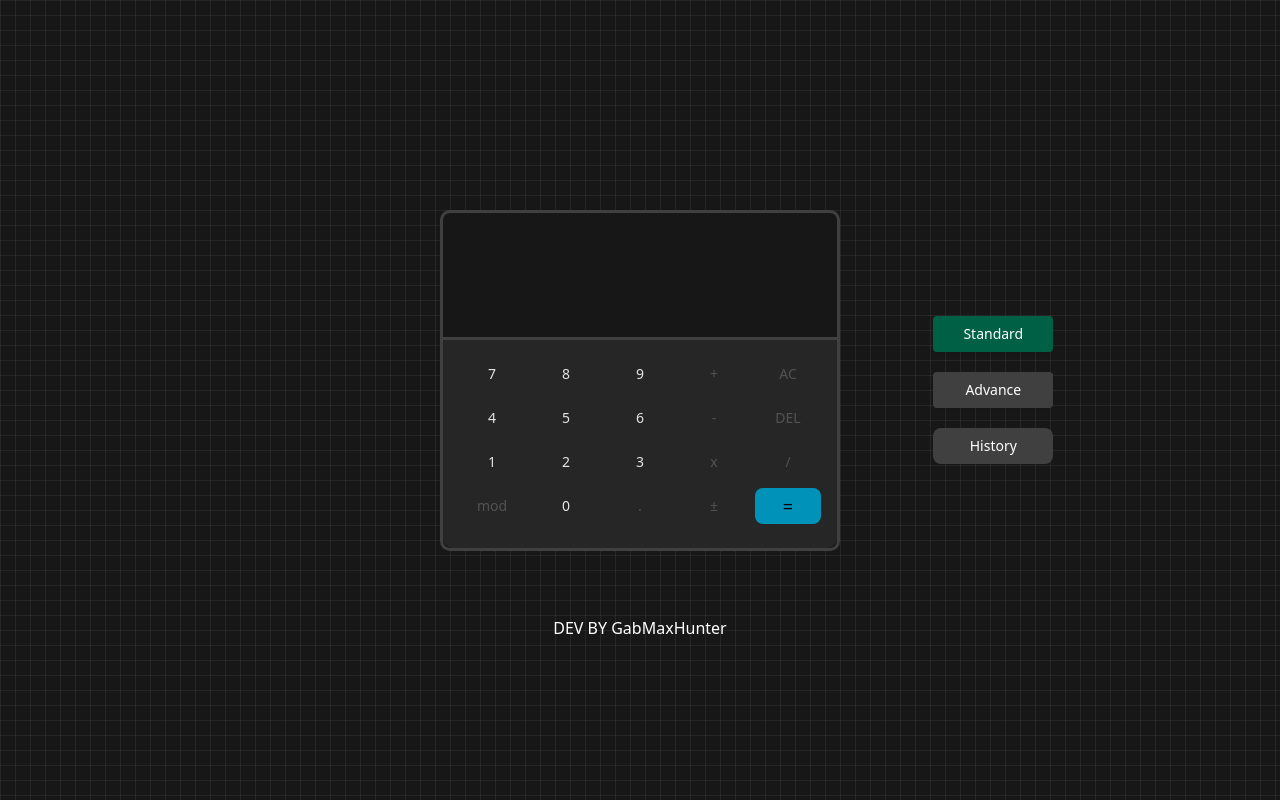
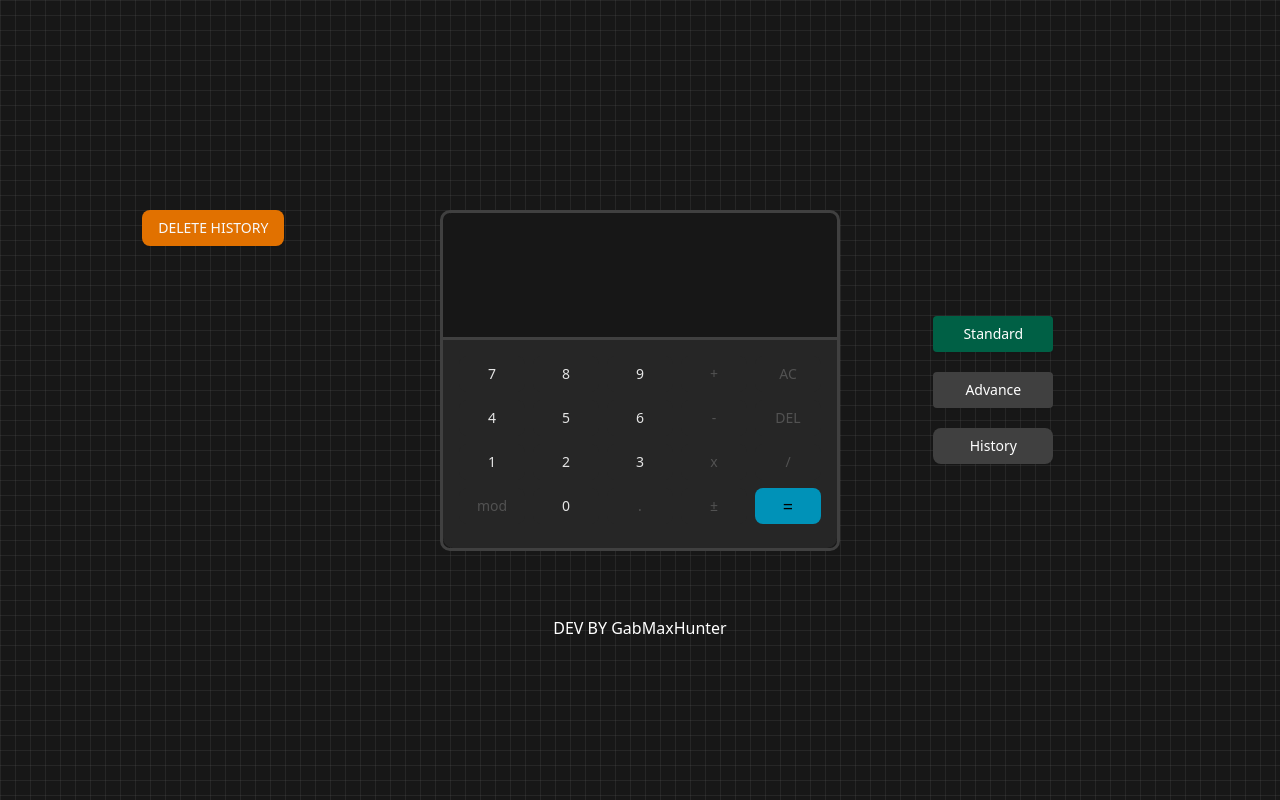
Before and after one commit to johngabbb/calculator-app, a React (Vite) app in the folder my-calculator/: page / in a window 1280 px wide. Built offline with nearby package versions, Linux system fonts and the light colour scheme.

Commit message:
Added history function in basic calculator. Initialize history tab

```diff
--- a/my-calculator/src/App.tsx
+++ b/my-calculator/src/App.tsx
@@ -8,9 +8,14 @@ import HistoryTab from "./Components/HistoryTab/HistoryTab";
 function App() {
   const [activeMode, setActiveMode] = useState<"standard" | "advance">("standard");
   const [historyClick, setHistoryClick] = useState<boolean>(false);
+  const [historyArray, setHistoryArray] = useState<string[]>([]);
 
   const handleHistoryTab = () => {
     setHistoryClick(true);
+  };
+
+  const addToHistory = (operation: string) => {
+    setHistoryArray([...historyArray, operation]);
   };
 
   const handleModeChange = (mode: "standard" | "advance") => {
@@ -23,7 +28,11 @@ function App() {
       bg-[size:15px_15px] [background-image:linear-gradient(to_right,rgba(100,100,100,0.2)_1px,transparent_1px),linear-gradient(to_bottom,rgba(100,100,100,0.2)_1px,transparent_1px)]"
     >
       <div>
-        <HistoryTab historyClick={historyClick} />
+        <HistoryTab
+          historyClick={historyClick}
+          historyArray={historyArray}
+          setHistoryArray={setHistoryArray}
+        />
       </div>
 
       <div className="flex flex-col items-center justify-center">
@@ -34,7 +43,7 @@ function App() {
               : "opacity-0 scale-50 absolute pointer-events-none"
           }`}
         >
-          <CalculatorBasic />
+          <CalculatorBasic addToHistory={addToHistory} />
         </div>
 
         <div
@@ -44,7 +53,7 @@ function App() {
               : "opacity-100 scale-100"
           }`}
         >
-          <CalculatorAdvance />
+          <CalculatorAdvance addToHistory={addToHistory} />
         </div>
 
         <div className="text-white absolute bottom-40">DEV BY GabMaxHunter</div>
--- a/my-calculator/src/Components/Calculator/Basic/CalculatorBasic.tsx
+++ b/my-calculator/src/Components/Calculator/Basic/CalculatorBasic.tsx
@@ -2,9 +2,11 @@ import React, { useState } from "react";
 import DisplayOutputBasic from "./DisplayOutput/DisplayOutputBasic";
 import NumpadBasic from "./Numpad/NumpadBasic";
 
-interface Props {}
+interface Props {
+  addToHistory: (operation: string) => void;
+}
 
-const CalculatorBasic = (props: Props) => {
+const CalculatorBasic = ({ addToHistory }: Props) => {
   const [displayValue, setDisplayValue] = useState<string>("");
   const [displayFullOperation, setDisplayFullOperation] = useState<string>("");
   const [firstOperand, setFirstOperand] = useState<number | null>(null);
@@ -126,6 +128,8 @@ const CalculatorBasic = (props: Props) => {
           setPrevOperator(operator);
 
           setEqualOperation(true);
+
+          addToHistory(`${firstOperand} ${operator} ${secondOperand} = ${result.toString()}`);
         }
       }
       // If equals is pressed again after a previous equals
@@ -135,6 +139,7 @@ const CalculatorBasic = (props: Props) => {
 
         setDisplayValue(result.toString());
         setDisplayFullOperation(`${currentValue} ${prevOperator} ${secondOperand} =`);
+        addToHistory(`${currentValue} ${prevOperator} ${secondOperand} = ${result.toString()}`);
       }
 
       // After equals, we're not waiting for a second operand anymore
@@ -143,7 +148,11 @@ const CalculatorBasic = (props: Props) => {
     }
   };
 
-  const calculateResult = (firstOperand: number, secondOperand: number, operation: string): number => {
+  const calculateResult = (
+    firstOperand: number,
+    secondOperand: number,
+    operation: string
+  ): number => {
     switch (operation) {
       case "+":
         return firstOperand + secondOperand;
@@ -170,7 +179,10 @@ const CalculatorBasic = (props: Props) => {
   return (
     <>
       <div className="w-100 rounded-lg border-3 border-solid border-neutral-700 mb-10">
-        <DisplayOutputBasic displayValue={displayValue} displayFullOperation={displayFullOperation} />
+        <DisplayOutputBasic
+          displayValue={displayValue}
+          displayFullOperation={displayFullOperation}
+        />
         <NumpadBasic onClickKey={onClickKey} />
       </div>
     </>
--- a/my-calculator/src/Components/HistoryTab/HistoryTab.tsx
+++ b/my-calculator/src/Components/HistoryTab/HistoryTab.tsx
@@ -1,20 +1,31 @@
-import {
-  AlertDialog,
-  AlertDialogTrigger,
-  AlertDialogContent,
-  AlertDialogTitle,
-  AlertDialogDescription,
-  AlertDialogCancel,
-  AlertDialogAction,
-} from "@radix-ui/react-alert-dialog";
-import { AlertDialogHeader, AlertDialogFooter } from "../ui/alert-dialog";
+import { Button } from "../ui/button";
 
 interface Props {
   historyClick: boolean;
+  historyArray: string[];
+  setHistoryArray: (history: string[]) => void;
 }
 
-const HistoryTab = ({ historyClick }: Props) => {
-  return <></>;
+const HistoryTab = ({ historyClick, historyArray, setHistoryArray }: Props) => {
+  const handleClearHistory = () => {
+    setHistoryArray([]);
+  };
+
+  return (
+    <>
+      <div className="mx-2 flex  justify-center">
+        <div className="h-full w-px bg-white"></div>
+      </div>
+      <div>
+        {historyArray.map((entry) => (
+          <div className="text-white">{entry}</div>
+        ))}
+      </div>
+      <Button className="bg-amber-600" onClick={handleClearHistory}>
+        DELETE HISTORY
+      </Button>
+    </>
+  );
 };
 
 export default HistoryTab;
```
